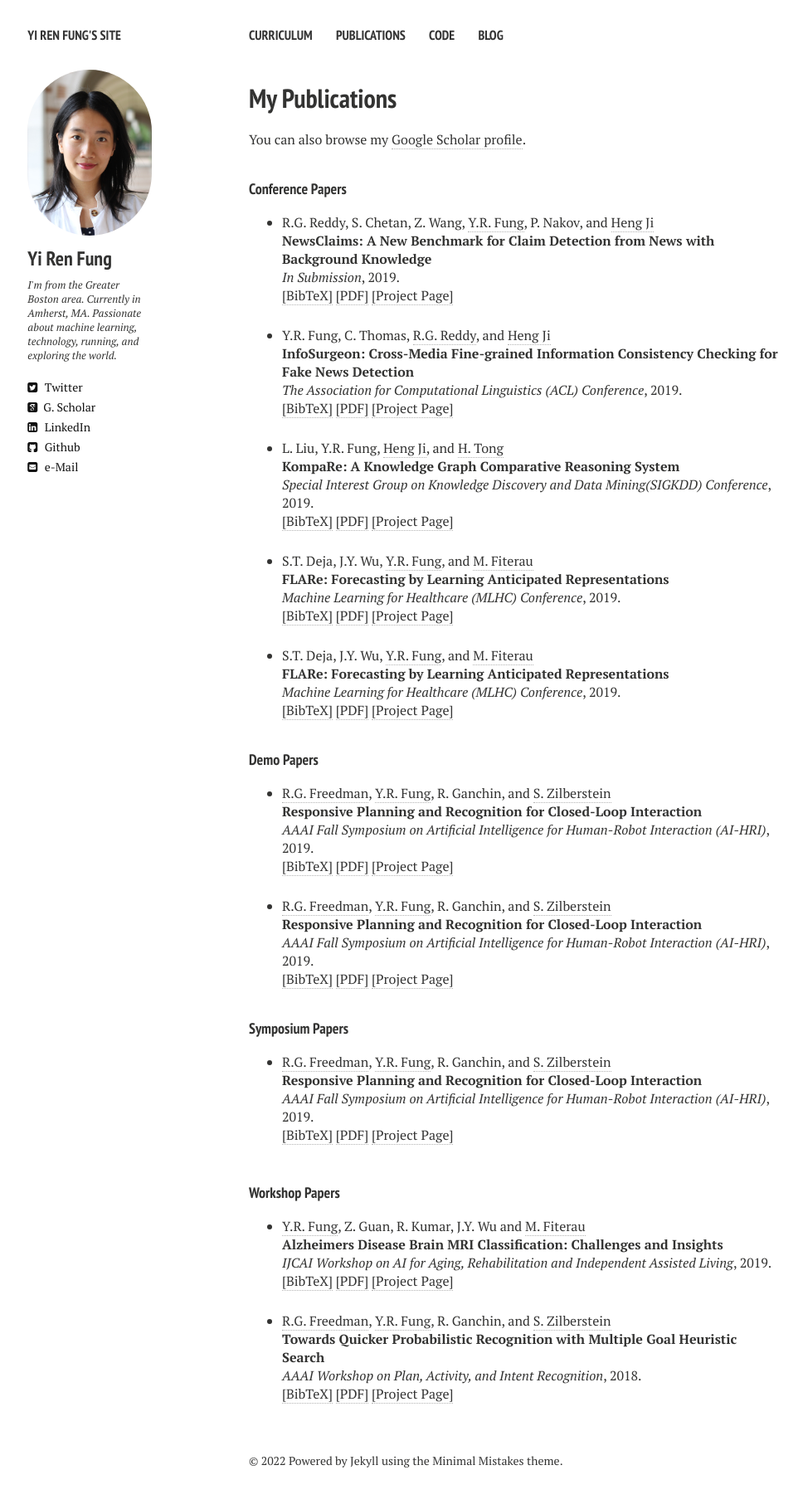
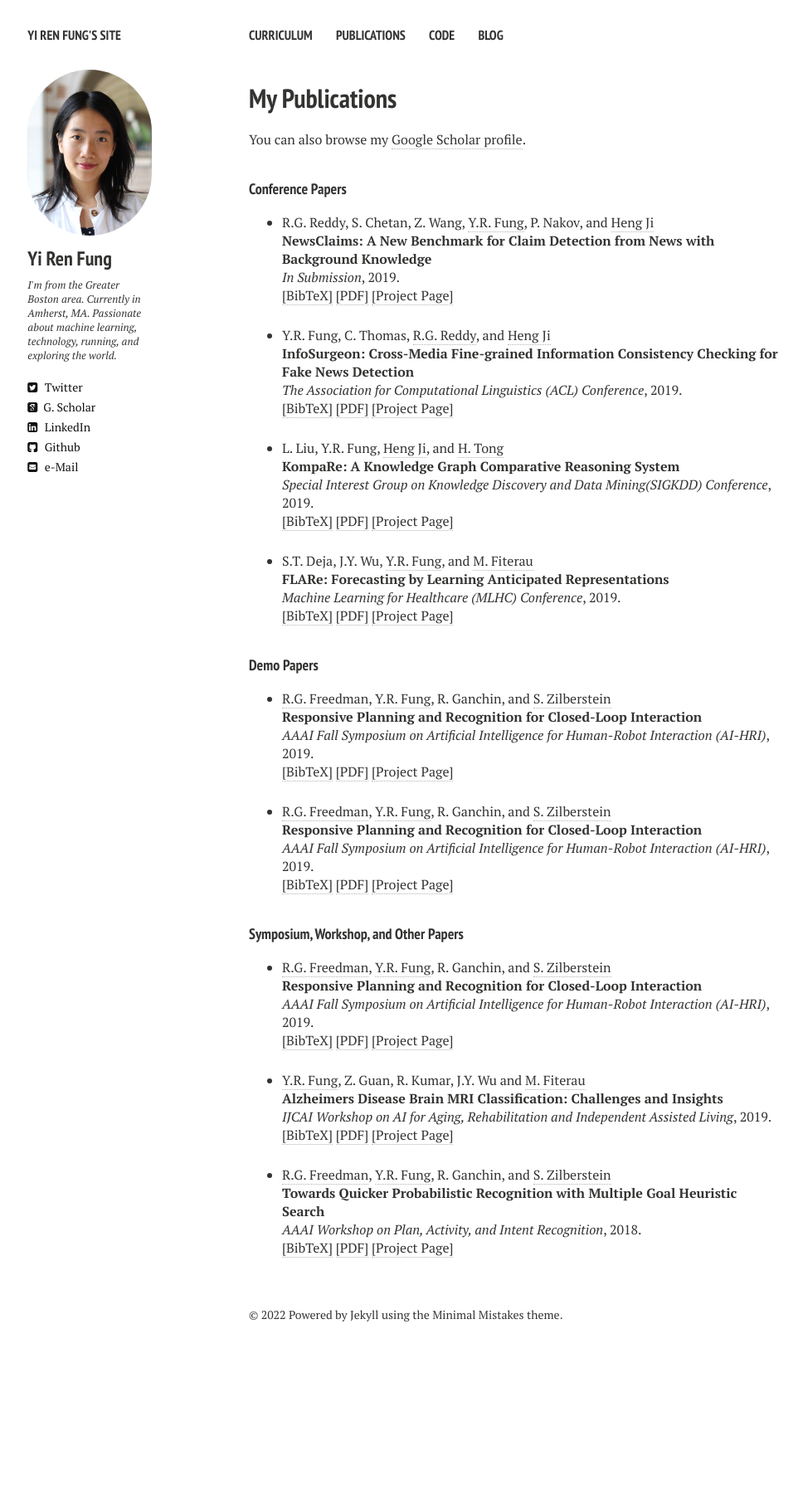
Before and after one commit to yrf1/yrf1.github.io, a Jekyll site: the page built from publications.md, in a window 1280 px wide. Shown: the whole page at 83% size, without its empty margins (20-988 px from the left). Built offline with Jekyll 4.4.1, drawn with Linux system fonts in a browser that asks for light colours; nearby versions of some CDN libraries; after the commit the page ends 1643 px from its top, so only the background shows below that.

Commit message:
Update webpage

```diff
--- a/_layouts/publications.html
+++ b/_layouts/publications.html
@@ -176,28 +176,6 @@ S.T. Deja, J.Y. Wu, <a href="yrf1.github.io" target="_blank">Y.R. Fung</a>, and
 </div>
 </li>
 
-<li ><p>
-S.T. Deja, J.Y. Wu, <a href="yrf1.github.io" target="_blank">Y.R. Fung</a>, and <a href="https://www.cics.umass.edu/people/fiterau-brostean-madalina" target="_blank">M. Fiterau</a>
-<br><b>FLARe: Forecasting by Learning Anticipated Representations</b><br>
-<i>Machine Learning for Healthcare (MLHC) Conference</i>,
-2019.
-<br />
-<a href="javascript:toggleBibtex('Maninis2018b')">[BibTeX]</a>
-<a href="http://proceedings.mlr.press/v106/devarakonda19a/devarakonda19a.pdf" target="_blank">[PDF]</a> <a href = "https://github.com/Information-Fusion-Lab-Umass/flare/blob/master/README.md"  target="_blank">
-[Project Page]</a>
-</p>
-<div id="bib_Maninis2018b" class="bibtex noshow">
-<pre>
-@inproceedings{Devara2019,
-  author = {S.T. Devarakonda and J.Y. Wu and Y.R. Fung and M. Fiterau},
-  title = {FLARe: Forecasting by Learning Anticipated Representations},
-  booktitle = {Machine Learning for Healthcare},
-  year = {2019}
-}
-</pre>
-</div>
-</li>
-
       </ul  >
 
 <h4 style="margin-bottom:0px;padding-top:10px;">Demo Papers</h4>
@@ -253,7 +231,7 @@ S.T. Deja, J.Y. Wu, <a href="yrf1.github.io" target="_blank">Y.R. Fung</a>, and
 
 </ul >
 
-<h4 style="margin-bottom:0px;padding-top:10px;">Symposium Papers</h4>
+<h4 style="margin-bottom:0px;padding-top:10px;">Symposium, Workshop, and Other Papers</h4>
 
 <!-- Generated from JabRef by PubList by Truong Nghiem at 10:08 on 2017.01.16. -->
 <ul class="biblist">
@@ -280,14 +258,6 @@ S.T. Deja, J.Y. Wu, <a href="yrf1.github.io" target="_blank">Y.R. Fung</a>, and
 </pre>
 </div>
 </li>
-
-</ul >
-
-
-<h4 style="margin-bottom:0px;padding-top:20px;">Workshop Papers</h4>
-
-    <ul class="biblist">
-
 
     <!-- Item: Maninis2018b -->
 <li ><p>
```
